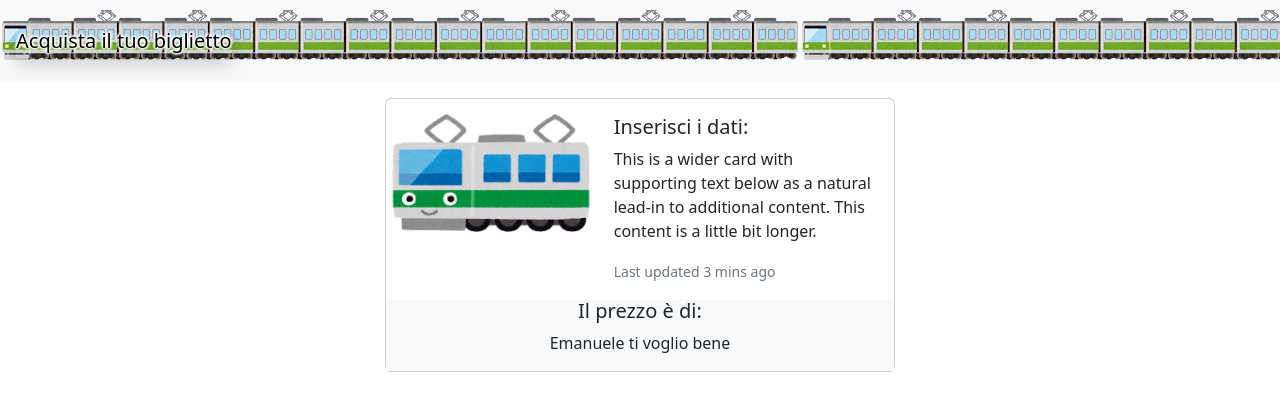
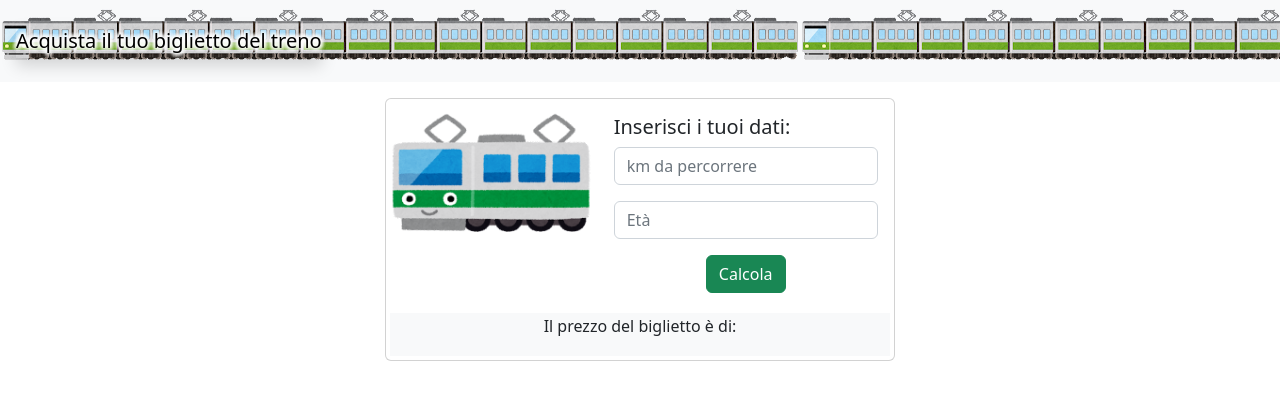
Before and after one commit to DOITA07-Ericchi/js-biglietto-treno, a plain HTML site: page index.html in a window 1280 px wide. Drawn offline with nearby package versions, Linux system fonts and the light colour scheme.

Commit message:
Qualche ottimizzazione

```diff
--- a/index.html
+++ b/index.html
@@ -13,7 +13,7 @@
 <body>
   <nav class="navbar bg-light">
     <div class="container-fluid ciufciuf p-3">
-      <span class="navbar-brand mb-0 h1 text-black shadow">Acquista il tuo biglietto</span>
+      <span class="navbar-brand mb-0 h1 text-black shadow">Acquista il tuo biglietto del treno</span>
     </div>
   </nav>
   <script src="https://cdn.jsdelivr.net/npm/bootstrap@5.2.2/dist/js/bootstrap.bundle.min.js"
@@ -30,16 +30,26 @@
             </div>
             <div class="col-md-7">
               <div class="card-body">
-                <h5 class="card-title">Inserisci i dati:</h5>
-                <p class="card-text">This is a wider card with supporting text below as a natural lead-in to additional content. This content is a little bit longer.</p>
-                <p class="card-text"><small class="text-muted">Last updated 3 mins ago</small></p>
+                <h5 class="card-title">Inserisci i tuoi dati:</h5>
+                <form class="row g-3">
+                  <div class="col-12">
+                  <input id="kiro" class="form-control gy-3" type="number" placeholder="km da percorrere"
+                    aria-label="default input">
+                    </div>
+                    <div class="col-12">
+                  <input id="sai" class="form-control gy-3" type="number" placeholder="Età" aria-label="default input">
+                  </div>
+                  <div class="col-12 text-center">
+                    <button onclick="chiketto()" type="button" class="btn btn-success">Calcola</button>
+                  </div>
+                </form>
               </div>
             </div>
           </div>
-          <div class="row g-0 bg-light">
+          <div class="row g-0 m-1 p-1 bg-light">
             <div class="col">
-              <h5 class="text-center"> Il prezzo è di:</h3>
-              <p id="risultato" class="text-center">Emanuele ti voglio bene</p>
+              <h6 class="text-center"> Il prezzo del biglietto è di:</h3>
+                <p id="kotae" class="text-center"></p>
             </div>
           </div>
         </div>
--- a/script.js
+++ b/script.js
@@ -5,14 +5,12 @@ function chiketto() {
     // Scusami Bryan. Volevo smentire il dogma delle variabili che vanno
     // scritte unicamente con caratteri dell'alfabeto latino. Non lo faccio più.
 
-    if(才 < 18){
+    if (才 < 18){
         価格 = 価格-(価格 / 100 * 20);
-    }
-
-    if(才 >= 65){
+    } else if (才 >= 65){
         価格 = 価格-(価格 / 100 * 40);
     }
 
     価格 = 価格.toFixed(2);
-    document.getElementById("kotae").innerHTML = 価格;
+    document.getElementById("kotae").innerHTML = 価格 + "€";
 }
--- a/style.css
+++ b/style.css
@@ -4,5 +4,5 @@
 }
 
 .shadow {
-    text-shadow: 0px 0px 3px white, 0px 0px 3px white, 0px 0px 3px white, 0px 0px 3px white, 0px 0px 3px white, 0px 0px 3px white, 0px 0px 3px white;
+    text-shadow: 0px 0px 5px white, 0px 0px 5px white, 0px 0px 5px white, 0px 0px 5px white, 0px 0px 5px white, 0px 0px 5px white, 0px 0px 5px white, 0px 0px 5px white, 0px 0px 5px white;
 }
```
